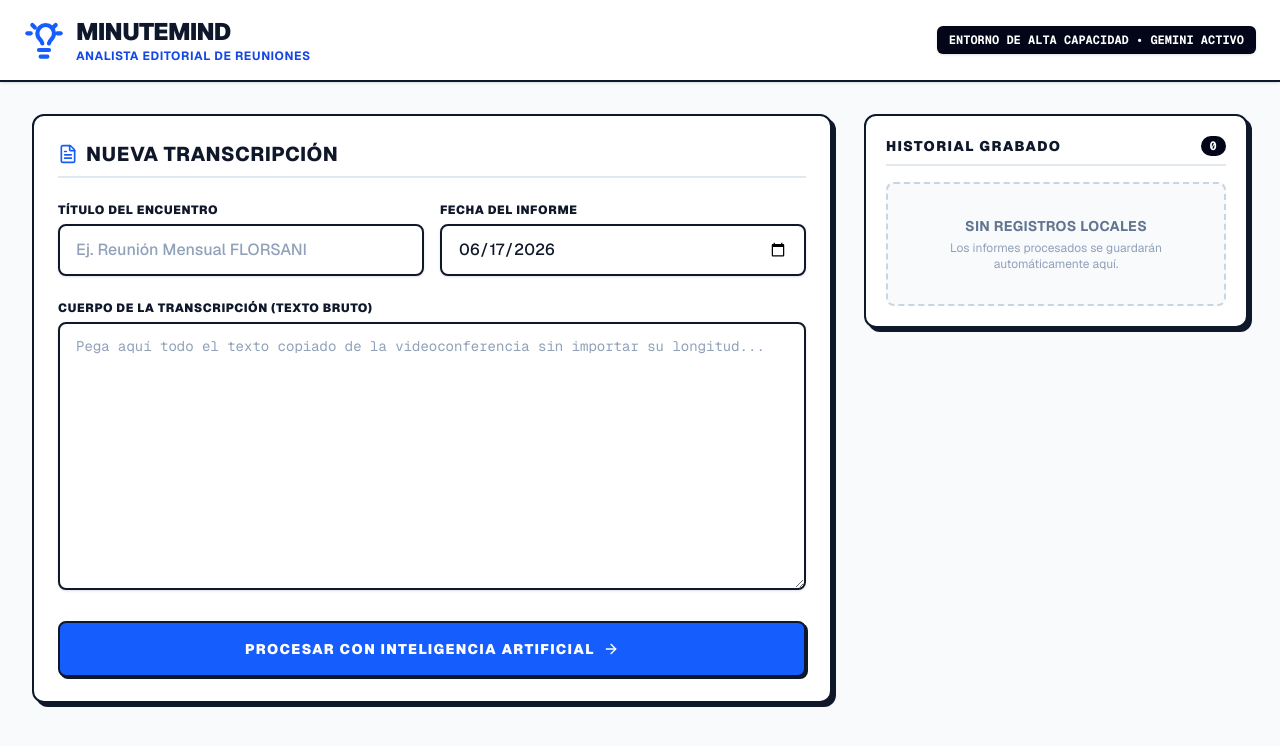
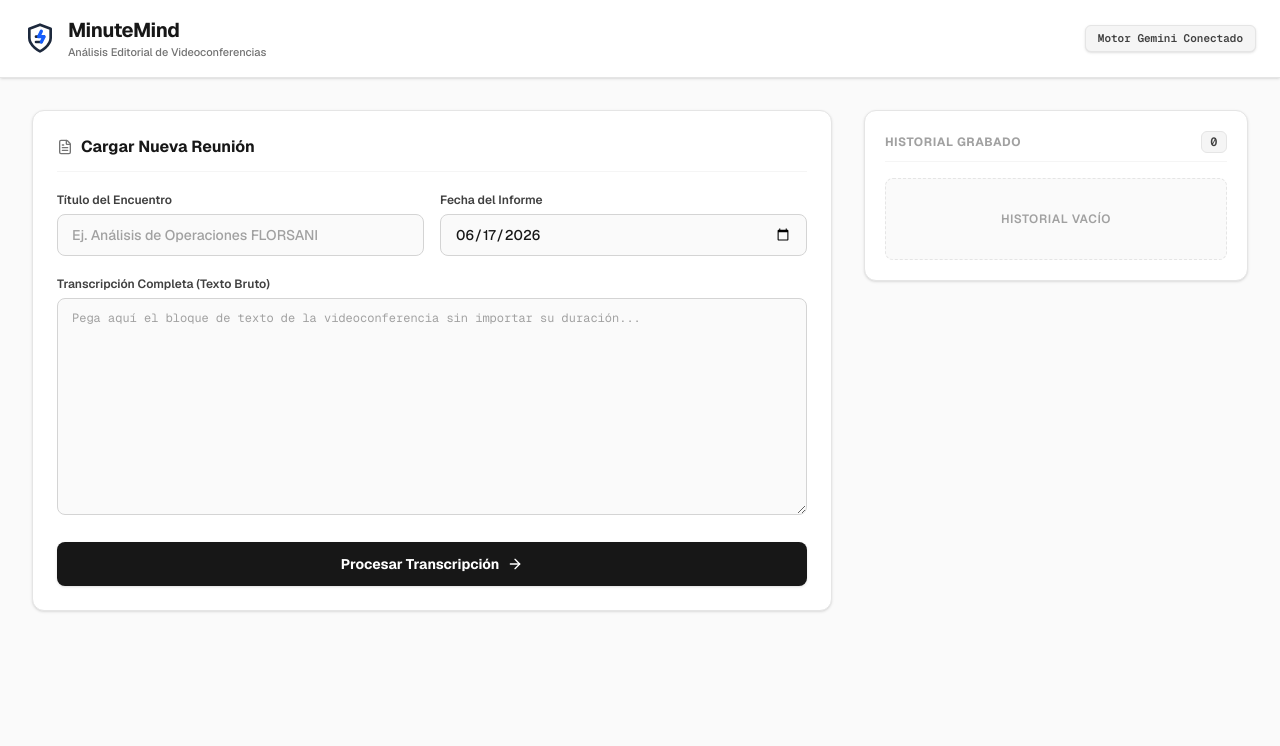
Before and after one commit to ppmarin412/Procesador_Videoconferencias, a Next.js app: page / in a window 1280 px wide. Shown: the top 746 px of the page. Built offline with nearby package versions, Linux system fonts and the light colour scheme.

Commit message:
design: restaurar estetica limpia con logo opcion 3 y alto contraste sutil

```diff
--- a/app/page.tsx
+++ b/app/page.tsx
@@ -71,79 +71,74 @@ export default function Home() {
   };
 
   return (
-    <div className="min-h-screen bg-slate-50 text-slate-900 font-sans antialiased selection:bg-blue-100">
-      {/* HEADER DE ALTO CONTRASTE CON NUEVO LOGOTIPO */}
-      <header className="bg-white border-b-2 border-slate-900 sticky top-0 z-50 py-4 px-6 shadow-sm">
+    <div className="min-h-screen bg-neutral-50 text-neutral-800 font-sans antialiased selection:bg-slate-200">
+      {/* HEADER MINIMALISTA CON LOGO OPCIÓN 3 */}
+      <header className="bg-white border-b border-neutral-200 sticky top-0 z-50 py-4 px-6 shadow-sm">
         <div className="max-w-7xl mx-auto flex flex-col sm:flex-row items-center justify-between gap-4">
           <div className="flex items-center gap-3">
-            {/* LOGO OPCIÓN A: Bombilla + Ondas de Audio */}
-            <svg className="w-10 h-10 text-blue-600" viewBox="0 0 24 24" fill="none" stroke="currentColor" strokeWidth="2.5" strokeLinecap="round" strokeLinejoin="round">
-              <path d="M15 14c.2-1 .7-1.7 1.5-2.5 1-.9 1.5-2.2 1.5-3.5A5 5 0 0 0 8 8c0 1.3.5 2.6 1.5 3.5.8.8 1.3 1.5 1.5 2.5" />
-              <path d="M9 18h6" />
-              <path d="M10 22h4" />
-              <path d="M2 8h2" />
-              <path d="M20 8h2" />
-              <path d="M5 3l1.5 1.5" />
-              <path d="M17.5 4.5L19 3" />
+            {/* LOGO OPCIÓN 3: Escudo de Texto Estructurado + Rayo */}
+            <svg className="w-8 h-8 text-slate-800" viewBox="0 0 24 24" fill="none" stroke="currentColor" strokeWidth="2" strokeLinecap="round" strokeLinejoin="round">
+              <path d="M12 22s8-4 8-10V5l-8-3-8 3v7c0 6 8 10 8 10z" />
+              <path d="M9 11h6" />
+              <path d="M9 15h4" />
+              <path d="M13 7l-2 4h4l-2 4" className="text-blue-600 stroke-[2.5]" />
             </svg>
             <div>
-              <h1 className="text-2xl font-black tracking-tight text-slate-900 uppercase">MinuteMind</h1>
-              <p className="text-xs font-bold text-blue-700 tracking-wider uppercase">Analista Editorial de Reuniones</p>
+              <h1 className="text-xl font-bold tracking-tight text-neutral-900">MinuteMind</h1>
+              <p className="text-[11px] text-neutral-500 font-medium">Análisis Editorial de Videoconferencias</p>
             </div>
           </div>
-          <div className="text-xs font-mono bg-slate-950 text-white px-3 py-1.5 rounded-md uppercase font-bold tracking-md shadow-sm">
-            Entorno de Alta Capacidad • Gemini Activo
+          <div className="text-[11px] font-mono bg-neutral-100 border border-neutral-200 text-neutral-700 px-3 py-1 rounded-md shadow-sm font-semibold">
+            Motor Gemini Conectado
           </div>
         </div>
       </header>
 
       <main className="max-w-7xl mx-auto p-4 sm:p-6 lg:p-8 grid grid-cols-1 lg:grid-cols-3 gap-8">
-        {/* COLUMNA IZQUIERDA: FORMULARIO */}
+        {/* COLUMNA IZQUIERDA: FORMULARIO Y RESULTADO */}
         <div className="lg:col-span-2 space-y-8">
-          <section className="bg-white rounded-xl border-2 border-slate-900 p-6 shadow-[4px_4px_0px_0px_rgba(15,23,42,1)]">
-            <h2 className="text-xl font-extrabold text-slate-900 mb-6 flex items-center gap-2 uppercase tracking-wide border-b-2 border-slate-200 pb-2">
-              <FileText className="w-5 h-5 text-blue-600" /> Nueva Transcripción
+          <section className="bg-white rounded-xl border border-neutral-200 p-6 shadow-sm">
+            <h2 className="text-base font-bold text-neutral-900 mb-5 flex items-center gap-2 border-b border-neutral-100 pb-3">
+              <FileText className="w-4 h-4 text-neutral-500" /> Cargar Nueva Reunión
             </h2>
 
-            <form onSubmit={handleSubmit} className="space-y-6">
+            <form onSubmit={handleSubmit} className="space-y-5">
               <div className="grid grid-cols-1 sm:grid-cols-2 gap-4">
                 <div>
-                  <label className="block text-xs font-black uppercase text-slate-900 mb-1.5 tracking-wider">Título del Encuentro</label>
+                  <label className="block text-xs font-semibold text-neutral-700 mb-1.5">Título del Encuentro</label>
                   <input
                     type="text" required value={title} onChange={(e) => setTitle(e.target.value)}
-                    placeholder="Ej. Reunión Mensual FLORSANI"
-                    className="w-full px-4 py-3 bg-white border-2 border-slate-900 rounded-lg text-slate-900 font-medium placeholder-slate-400 focus:outline-none focus:ring-2 focus:ring-blue-500 shadow-sm"
+                    placeholder="Ej. Análisis de Operaciones FLORSANI"
+                    className="w-full px-3.5 py-2.5 bg-neutral-50 border border-neutral-300 rounded-lg text-neutral-900 font-medium placeholder-neutral-400 focus:outline-none focus:border-neutral-500 focus:bg-white transition-all text-sm"
                   />
                 </div>
                 <div>
-                  <label className="block text-xs font-black uppercase text-slate-900 mb-1.5 tracking-wider">Fecha del Informe</label>
+                  <label className="block text-xs font-semibold text-neutral-700 mb-1.5">Fecha del Informe</label>
                   <input
                     type="date" required value={date} onChange={(e) => setDate(e.target.value)}
-                    className="w-full px-4 py-3 bg-white border-2 border-slate-900 rounded-lg text-slate-900 font-medium focus:outline-none focus:ring-2 focus:ring-blue-500 shadow-sm"
+                    className="w-full px-3.5 py-2.5 bg-neutral-50 border border-neutral-300 rounded-lg text-neutral-900 font-medium focus:outline-none focus:border-neutral-500 focus:bg-white transition-all text-sm"
                   />
                 </div>
               </div>
 
               <div>
-                <label className="block text-xs font-black uppercase text-slate-900 mb-1.5 tracking-wider">Cuerpo de la Transcripción (Texto Bruto)</label>
+                <label className="block text-xs font-semibold text-neutral-700 mb-1.5">Transcripción Completa (Texto Bruto)</label>
                 <textarea
                   required value={text} onChange={(e) => setText(e.target.value)}
-                  placeholder="Pega aquí todo el texto copiado de la videoconferencia sin importar su longitud..."
-                  rows={12}
-                  className="w-full px-4 py-3 bg-white border-2 border-slate-900 rounded-lg text-slate-900 font-mono text-sm placeholder-slate-400 focus:outline-none focus:ring-2 focus:ring-blue-500 shadow-sm resize-y"
+                  placeholder="Pega aquí el bloque de texto de la videoconferencia sin importar su duración..."
+                  rows={10}
+                  className="w-full px-3.5 py-2.5 bg-neutral-50 border border-neutral-300 rounded-lg text-neutral-900 font-mono text-xs placeholder-neutral-400 focus:outline-none focus:border-neutral-500 focus:bg-white transition-all resize-y leading-relaxed"
                 />
               </div>
 
               <button
                 type="submit" disabled={loading}
-                className="w-full bg-blue-600 hover:bg-blue-700 text-white font-black text-sm uppercase tracking-widest py-4 px-6 rounded-lg border-2 border-slate-900 transition-all flex items-center justify-center gap-2 shadow-[2px_2px_0px_0px_rgba(15,23,42,1)] active:translate-y-0.5 active:shadow-none disabled:opacity-50"
+                className="w-full bg-neutral-900 hover:bg-neutral-800 text-white font-bold text-sm py-3 px-4 rounded-lg transition-colors flex items-center justify-center gap-2 shadow-sm disabled:opacity-40"
               >
                 {loading ? (
-                  <>
-                    <span className="animate-pulse">Analizando Reunión Masiva...</span>
-                  </>
+                  <span className="animate-pulse">Estructurando datos con Gemini...</span>
                 ) : (
-                  <>Procesar con Inteligencia Artificial <ArrowRight className="w-4 h-4" /></>
+                  <>Procesar Transcripción <ArrowRight className="w-4 h-4" /></>
                 )}
               </button>
             </form>
@@ -151,70 +146,63 @@ export default function Home() {
 
           {/* MENSAJES DE ERROR */}
           {error && (
-            <div className="bg-red-50 border-2 border-red-900 text-red-950 p-4 rounded-xl flex items-start gap-3 shadow-sm">
-              <AlertCircle className="w-5 h-5 text-red-700 shrink-0 mt-0.5" />
+            <div className="bg-red-50 border border-red-200 text-red-900 p-4 rounded-xl flex items-start gap-3 shadow-sm">
+              <AlertCircle className="w-4 h-4 text-red-600 shrink-0 mt-0.5" />
               <div>
-                <h4 className="font-extrabold uppercase text-xs tracking-wider text-red-900 mb-1">Error de Comunicación</h4>
-                <p className="text-sm font-mono leading-relaxed">{error}</p>
+                <h4 className="font-bold text-xs text-red-800 mb-0.5">Aviso del Servidor</h4>
+                <p className="text-xs font-mono leading-relaxed">{error}</p>
               </div>
             </div>
           )}
 
-          {/* PANEL DE RESULTADOS RE-DISEÑADO */}
+          {/* VISTA DEL INFORME PROCESADO */}
           {report && (
-            <article className="bg-white rounded-xl border-2 border-slate-900 p-6 shadow-[4px_4px_0px_0px_rgba(15,23,42,1)] space-y-8 animate-fadeIn">
-              <div className="border-b-2 border-slate-900 pb-4 flex flex-col sm:flex-row sm:items-center justify-between gap-4">
+            <article className="bg-white rounded-xl border border-neutral-200 p-6 shadow-sm space-y-6 animate-fadeIn">
+              <div className="border-b border-neutral-200 pb-4 flex flex-col sm:flex-row sm:items-center justify-between gap-3">
                 <div>
-                  <span className="text-xs font-black uppercase text-blue-700 tracking-widest">Informe Generado</span>
-                  <h3 className="text-2xl font-black text-slate-900 mt-0.5">{report.title}</h3>
-                  <div className="flex items-center gap-4 text-xs font-bold text-slate-600 mt-2">
+                  <h3 className="text-xl font-bold text-neutral-900">{report.title}</h3>
+                  <div className="flex items-center gap-3 text-xs font-medium text-neutral-500 mt-1">
                     <span className="flex items-center gap-1"><Calendar className="w-3.5 h-3.5" /> {report.date}</span>
-                    <span className="flex items-center gap-1"><Clock className="w-3.5 h-3.5" /> Documento Completo</span>
+                    <span className="w-1 h-1 bg-neutral-300 rounded-full" />
+                    <span className="flex items-center gap-1"><Clock className="w-3.5 h-3.5" /> Transcripción Procesada</span>
                   </div>
                 </div>
               </div>
 
-              {/* RESUMEN EDITORIAL */}
-              <section className="space-y-3">
-                <h4 className="text-xs font-black uppercase tracking-wider text-slate-900 bg-slate-100 px-2.5 py-1 inline-block border border-slate-400 rounded">
-                  SÍNTESIS EJECUTIVA
-                </h4>
-                <p className="text-base text-slate-800 leading-relaxed font-normal whitespace-pre-line bg-slate-50 p-4 border border-slate-300 rounded-lg">
+              {/* SÍNTESIS EDITORIAL (CON ALTO CONTRASTE TIPOGRÁFICO) */}
+              <section className="space-y-2">
+                <h4 className="text-xs font-bold tracking-wider text-neutral-500 uppercase">Síntesis Ejecutiva</h4>
+                <p className="text-sm text-neutral-900 leading-relaxed font-normal whitespace-pre-line bg-neutral-50 border border-neutral-200 rounded-lg p-4">
                   {report.summary}
                 </p>
               </section>
 
-              {/* DOS COLUMNAS: INSIGHTS + GRÁFICO */}
-              <div className="grid grid-cols-1 md:grid-cols-2 gap-8 pt-4 border-t border-slate-200">
-                {/* ACUERDOS ClAVE */}
-                <section className="space-y-3">
-                  <h4 className="text-xs font-black uppercase tracking-wider text-slate-900 bg-slate-100 px-2.5 py-1 inline-block border border-slate-400 rounded">
-                    PUNTOS CRÍTICOS Y ACUERDOS
-                  </h4>
-                  <ul className="space-y-2.5">
+              {/* GRID DETALLES */}
+              <div className="grid grid-cols-1 md:grid-cols-2 gap-6 pt-4 border-t border-neutral-100">
+                {/* ACUERDOS CLAVE */}
+                <section className="space-y-2">
+                  <h4 className="text-xs font-bold tracking-wider text-neutral-500 uppercase">Puntos Críticos y Acuerdos</h4>
+                  <ul className="space-y-2">
                     {report.insights.map((insight, idx) => (
-                      <li key={idx} className="flex items-start gap-2.5 text-sm text-slate-800 font-medium leading-relaxed bg-white border border-slate-200 p-2.5 rounded-md shadow-sm">
-                        <span className="w-5 h-5 bg-blue-100 text-blue-800 border border-blue-300 font-bold text-xs rounded flex items-center justify-center shrink-0 mt-0.5">{idx + 1}</span>
-                        <span>{insight}</span>
+                      <li key={idx} className="flex items-start gap-2.5 text-sm text-neutral-900 bg-white border border-neutral-200 p-3 rounded-lg shadow-sm">
+                        <span className="font-bold text-xs text-neutral-400 mt-0.5">{idx + 1}.</span>
+                        <span className="font-medium">{insight}</span>
                       </li>
                     ))}
                   </ul>
                 </section>
 
-                {/* GRÁFICO DE DONUT DE ALTO CONTRASTE */}
-                <section className="space-y-3 flex flex-col">
-                  <h4 className="text-xs font-black uppercase tracking-wider text-slate-900 bg-slate-100 px-2.5 py-1 inline-block border border-slate-400 rounded self-start">
-                    MÉTRICA DE PARTICIPACIÓN
-                  </h4>
-
-                  <div className="flex-1 bg-slate-50 border border-slate-300 rounded-lg p-4 flex flex-col sm:flex-row items-center justify-center gap-6">
-                    {/* Gráfico Donut SVG */}
-                    <div className="relative w-32 h-32 shrink-0">
+                {/* GRÁFICO DE PARTICIPACIÓN */}
+                <section className="space-y-2">
+                  <h4 className="text-xs font-bold tracking-wider text-neutral-500 uppercase">Métrica de Participación</h4>
+                  <div className="bg-neutral-50 border border-neutral-200 rounded-lg p-4 flex flex-col sm:flex-row items-center justify-center gap-5">
+                    {/* Donut SVG */}
+                    <div className="relative w-28 h-28 shrink-0">
                       <svg className="w-full h-full transform -rotate-90" viewBox="0 0 36 36">
-                        <circle cx="18" cy="18" r="15.915" fill="none" stroke="#e2e8f0" strokeWidth="3.5" />
+                        <circle cx="18" cy="18" r="15.915" fill="none" stroke="#e5e5e5" strokeWidth="3" />
                         {(() => {
                           let accumulated = 0;
-                          const colors = ['#2563eb', '#10b981', '#f59e0b', '#ef4444', '#8b5cf6', '#ec4899'];
+                          const colors = ['#0f172a', '#475569', '#94a3b8', '#cbd5e1', '#e2e8f0'];
                           return report.participation.map((p, i) => {
                             const strokeDasharray = `${p.percentage} ${100 - p.percentage}`;
                             const strokeDashoffset = 100 - accumulated;
@@ -222,30 +210,29 @@ export default function Home() {
                             return (
                               <circle
                                 key={i} cx="18" cy="18" r="15.915" fill="none"
-                                stroke={colors[i % colors.length]} strokeWidth="3.8"
+                                stroke={colors[i % colors.length]} strokeWidth="3.2"
                                 strokeDasharray={strokeDasharray} strokeDashoffset={strokeDashoffset}
                               />
                             );
                           });
                         })()}
                       </svg>
-                      <div className="absolute inset-0 flex flex-col items-center justify-center bg-transparent">
-                        <BarChart3 className="w-5 h-5 text-slate-700" />
-                        <span className="text-[10px] font-black uppercase text-slate-600 mt-0.5">Voz %</span>
+                      <div className="absolute inset-0 flex flex-col items-center justify-center">
+                        <BarChart3 className="w-4 h-4 text-neutral-500" />
                       </div>
                     </div>
 
-                    {/* Leyenda con textos oscuros */}
+                    {/* Leyenda minimalista */}
                     <div className="space-y-1.5 w-full">
                       {report.participation.map((p, i) => {
-                        const colors = ['bg-blue-600', 'bg-emerald-500', 'bg-amber-500', 'bg-red-500', 'bg-violet-500', 'bg-pink-500'];
+                        const colors = ['bg-slate-900', 'bg-slate-600', 'bg-slate-400', 'bg-slate-300', 'bg-slate-200'];
                         return (
-                          <div key={i} className="flex items-center justify-between text-xs border-b border-slate-200 pb-1 last:border-0">
-                            <div className="flex items-center gap-2 font-bold text-slate-800 truncate max-w-[120px]">
-                              <span className={`w-2.5 h-2.5 ${colors[i % colors.length]} rounded-full shrink-0`} />
+                          <div key={i} className="flex items-center justify-between text-xs border-b border-neutral-200 pb-1 last:border-0">
+                            <div className="flex items-center gap-2 font-semibold text-neutral-800 truncate max-w-[120px]">
+                              <span className={`w-2 h-2 ${colors[i % colors.length]} rounded-full shrink-0`} />
                               <span className="truncate">{p.name}</span>
                             </div>
-                            <span className="font-mono font-black text-slate-950">{p.percentage}%</span>
+                            <span className="font-mono font-bold text-neutral-900">{p.percentage}%</span>
                           </div>
                         );
                       })}
@@ -257,46 +244,44 @@ export default function Home() {
           )}
         </div>
 
-        {/* COLUMNA DERECHA: HISTORIAL DE ALTO CONTRASTE */}
+        {/* COLUMNA DERECHA: HISTORIAL */}
         <div className="space-y-6">
-          <section className="bg-white rounded-xl border-2 border-slate-900 p-5 shadow-[4px_4px_0px_0px_rgba(15,23,42,1)]">
-            <h2 className="text-sm font-black text-slate-900 uppercase tracking-widest mb-4 flex items-center justify-between border-b-2 border-slate-200 pb-2">
+          <section className="bg-white rounded-xl border border-neutral-200 p-5 shadow-sm">
+            <h2 className="text-xs font-bold text-neutral-400 uppercase tracking-wider mb-4 flex items-center justify-between border-b border-neutral-100 pb-2">
               <span>Historial Grabado</span>
-              <span className="bg-slate-950 text-white font-mono text-xs px-2 py-0.5 rounded-full font-bold">{history.length}</span>
+              <span className="bg-neutral-100 text-neutral-700 font-mono text-xs px-2 py-0.5 rounded-md font-semibold border border-neutral-200">{history.length}</span>
             </h2>
 
             {history.length === 0 ? (
-              <div className="text-center py-8 px-4 border-2 border-dashed border-slate-300 rounded-lg bg-slate-50">
-                <p className="text-sm font-bold text-slate-500 uppercase tracking-wide">Sin registros locales</p>
-                <p className="text-xs text-slate-400 mt-1">Los informes procesados se guardarán automáticamente aquí.</p>
+              <div className="text-center py-8 px-4 border border-dashed border-neutral-200 rounded-lg bg-neutral-50">
+                <p className="text-xs font-semibold text-neutral-400 uppercase tracking-wider">Historial vacío</p>
               </div>
             ) : (
-              <div className="space-y-4 max-h-[640px] overflow-y-auto pr-1">
+              <div className="space-y-3 max-h-[580px] overflow-y-auto pr-1">
                 {history.map((h) => (
                   <div
                     key={h.id} onClick={() => setReport(h)}
-                    className={`p-3.5 rounded-lg border-2 text-left transition-all cursor-pointer bg-white group ${
+                    className={`p-3.5 rounded-lg border text-left transition-all cursor-pointer bg-white group ${
                       report?.id === h.id
-                        ? 'border-blue-600 ring-2 ring-blue-100 shadow-sm'
-                        : 'border-slate-300 hover:border-slate-900 hover:shadow-md'
+                        ? 'border-neutral-900 ring-1 ring-neutral-900 shadow-sm'
+                        : 'border-neutral-200 hover:border-neutral-400'
                     }`}
                   >
                     <div className="flex items-center justify-between gap-2">
-                      <h3 className="font-extrabold text-sm text-slate-900 truncate group-hover:text-blue-700">{h.title}</h3>
-                      <span className="text-[10px] font-mono font-bold text-slate-500 whitespace-nowrap bg-slate-100 px-1.5 py-0.5 border border-slate-200 rounded">
+                      <h3 className="font-bold text-xs text-neutral-900 truncate group-hover:text-neutral-700">{h.title}</h3>
+                      <span className="text-[10px] font-mono font-semibold text-neutral-400 whitespace-nowrap bg-neutral-50 px-1.5 py-0.5 border border-neutral-200 rounded">
                         {h.date}
                       </span>
                     </div>
-                    <p className="text-xs font-medium text-slate-600 line-clamp-2 mt-1.5 leading-relaxed">
+                    <p className="text-[11px] font-medium text-neutral-500 line-clamp-2 mt-1.5 leading-relaxed">
                       {h.summary}
                     </p>
-                    <div className="flex items-center gap-2 mt-3 pt-2.5 border-t border-slate-100 justify-end">
+                    <div className="flex items-center gap-2 mt-2.5 pt-2 border-t border-neutral-100 justify-end">
                       <button
-                        onClick={(e) => { e.stopPropagation(); alert('¡Próximamente disponible para configurar con tu Webhook!'); }}
-                        className="text-[11px] font-black uppercase text-slate-700 hover:text-blue-700 flex items-center gap-1 bg-slate-100 border border-slate-300 px-2 py-1 rounded transition-colors"
-                        title="Subir a Google Drive"
+                        onClick={(e) => { e.stopPropagation(); alert('¡Preparado para conectar con tu Webhook de Drive!'); }}
+                        className="text-[10px] font-bold uppercase text-neutral-500 hover:text-neutral-900 flex items-center gap-1 bg-neutral-50 border border-neutral-200 px-2 py-1 rounded transition-colors"
                       >
-                        <Cloud className="w-3 h-3" /> Drive
+                        <Cloud className="w-2.5 h-2.5" /> Subir a Drive
                       </button>
                     </div>
                   </div>
```
